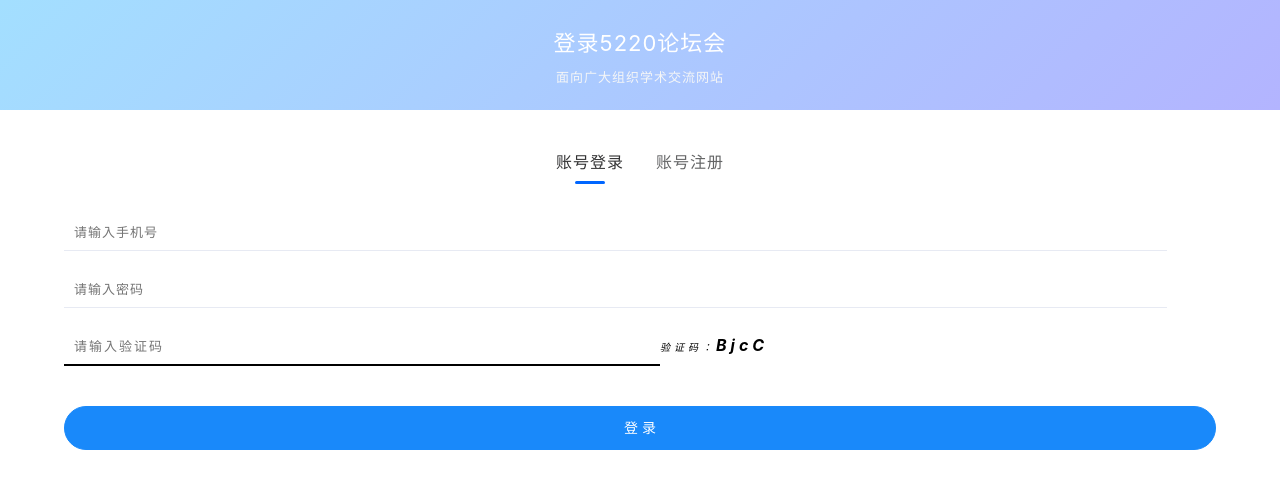
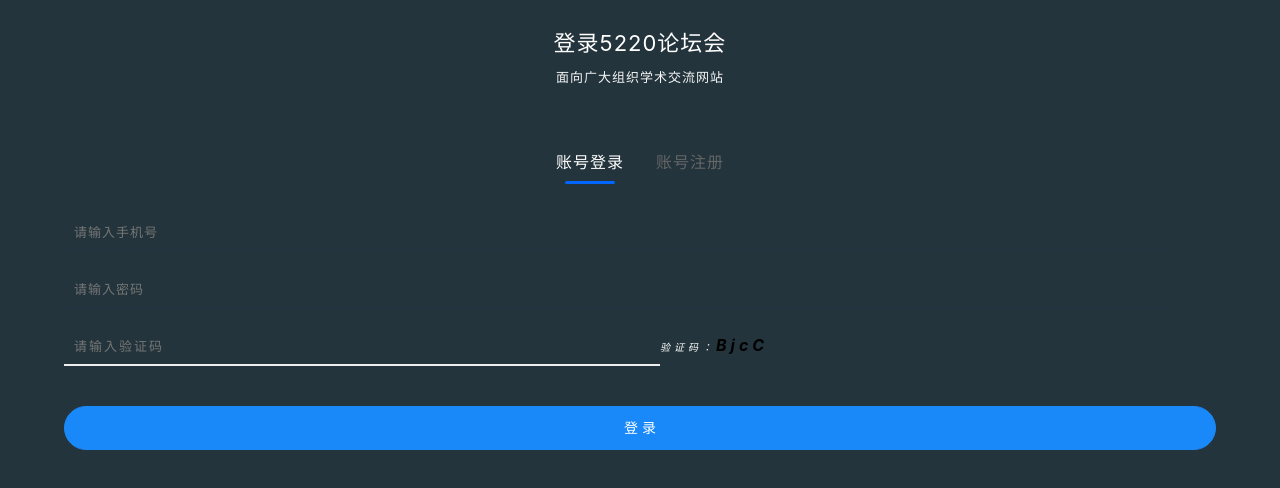
Before and after one commit to ltf-space/technology-forum-app, a Vue app: page /login in a window 1280 px wide. Shown: the top 488 px of the page. Built offline with nearby package versions, Linux system fonts and the light colour scheme.

Commit message:
优化代码、布局

```diff
--- a/src/components/ArticleList.vue
+++ b/src/components/ArticleList.vue
@@ -14,6 +14,7 @@
                     width="20"
                     height="20"
                     :src="base + '/file/image/' + item.author.avatar"
+                    lazy-load
                     @click.stop="clickImg($event,item.author.id)"
                 />
                 <span class="author-name">{{ item.author.nickname }}</span>
@@ -32,6 +33,7 @@
                     height="63px"
                     fit="contain"
                     :src="base + '/file/image/' + item.article.poster"
+                    lazy-load
                 />
               </div>
             </div>
@@ -56,6 +58,7 @@
                     width="20"
                     height="20"
                     :src="base + '/file/image/' + item.author.avatar"
+                    lazy-load
                 />
                 <span class="author-name">{{ item.author.nickname }}</span>
                 <van-icon color="#06f" style="padding-left: 7px;" name="wechat-pay"/>
--- a/src/components/UserArticleList.vue
+++ b/src/components/UserArticleList.vue
@@ -1,5 +1,5 @@
 <template>
-  <div style="background: ##FBFCFC  ">
+  <div style="background: ##fbfcfc">
     <div v-for="(item, index) in list" :key="index">
       <div v-if="item.hasPoster" class="item">
         <router-link :to="'/article/details/' + item.id">
@@ -11,11 +11,13 @@
               </div>
               <div class="article-poster" v-if="item.hasPoster">
                 <van-image
-                  width="100px"
-                  height="63px"
+                  width="100"
+                  height="63  "
                   fit="contain"
+                  lazy-load
                   :src="base + '/file/image/' + item.poster"
-                />
+                >
+                </van-image>
               </div>
             </div>
           </div>
--- a/src/main.js
+++ b/src/main.js
@@ -3,14 +3,15 @@ import App from './App.vue'
 import router from './router'
 import store from './store'
 // 引入vant组件库
-import Vant from 'vant';
+import Vant ,{ Lazyload } from 'vant';
 import 'vant/lib/index.css'
-
 import * as echarts from 'echarts';
 //使用echarts
 Vue.use(echarts)
 //使用vant
 Vue.use(Vant)
+// 注册时设置`lazyComponent`选项
+Vue.use(Lazyload);
 
 Vue.config.productionTip = false
 
--- a/src/utils/request.js
+++ b/src/utils/request.js
@@ -1,7 +1,10 @@
 import axios from "axios"
 import {Toast} from "vant"
 
-export const BASE_RUL = 'http://localhost:8080/api'
+// export const BASE_RUL = 'http://localhost:8080/api'
+// 可以在相同局域网下打开
+// export const BASE_RUL = 'http://192.168.31.134:8080/api'
+export const BASE_RUL = 'http://192.168.101.120:8080/api'
 
 const request = axios.create({
     baseURL: BASE_RUL,
@@ -68,7 +71,8 @@ request.interceptors.response.use(
       } else {
         // 超时处理
         if (JSON.stringify(error).includes('timeout')) {
-          Message.error('服务器响应超时，请刷新当前页')
+          // Message.error('服务器响应超时，请刷新当前页')
+          Toast.fail('服务器响应超时，请刷新当前页')
         }
         error.message = '连接服务器失败'
       }
--- a/src/views/Login.vue
+++ b/src/views/Login.vue
@@ -28,7 +28,7 @@
       <input
         placeholder="请输入验证码"
         v-model="getStrCode"
-        class="input_code"
+        class=" input input_code"
       />
       <em class="strCode" @click="referCode"><span>验证码：</span><strong>{{code}}</strong></em>
       <van-button
@@ -231,16 +231,22 @@ export default {
   font-size: 16px;
   letter-spacing: 1px;
 }
-
+::v-deep .van-tabs__nav{
+  background: transparent;
+}
+::v-deep .van-tab--active{
+  color: #fff;
+}
 .main {
   width: 100%;
-  height: 100%;
+  height: 100vh;
+  background: #23343c;
 }
 
 .header {
   height: 110px;
-  /* background: #34495E; */
-  background-image: -moz-linear-gradient(
+  background: transparent;
+  /* background-image: -moz-linear-gradient(
     135deg,
     rgb(163, 223, 255),
     rgb(179, 180, 255)
@@ -254,7 +260,7 @@ export default {
     135deg,
     rgb(163, 223, 255),
     rgb(179, 180, 255)
-  );
+  ); */
   text-align: center;
   letter-spacing: 1px;
 }
@@ -289,6 +295,7 @@ export default {
   margin: 10px 0;
   padding: 10px;
   font-size: 13px;
+  color: #fff;
 }
 .input_phone:focus ~ .phone_border {
   transform: scale(1, 1);
@@ -302,7 +309,7 @@ export default {
   position: absolute;
   top: 46px;
   left: 0;
-  background: rgb(48, 46, 46);
+  background: #eee;
   transform: scale(0, 1);
   transition: 0.2s ease;
 }
@@ -312,14 +319,14 @@ export default {
   position: absolute;
   bottom: 200px;
   left: 0;
-  background: rgb(48, 46, 46);
+  background: #eee;
   transform: scale(0, 1);
   transition: 0.2s ease;
 }
 .input_code{
   width: 50%;
   border: none;
-  border-bottom: 2px solid #000;
+  border-bottom: 2px solid #eee;
   outline: none;
   background: transparent;
   letter-spacing: 2px;
@@ -332,6 +339,7 @@ export default {
 }
 .strCode span{
   font-size: 10px;
+  color: #fff;
 }
 .btn {
   width: 100%;
@@ -340,6 +348,6 @@ export default {
 
 ::v-deep .van-tabs__line {
   background-color: #0066ff;
-  width: 30px;
+  width: 50px;
 }
 </style>
--- a/src/views/UserPage.vue
+++ b/src/views/UserPage.vue
@@ -2,12 +2,8 @@
   <div class="body-wrapper">
     <div class="img-content"></div>
     <!-- 左上角返回按钮 -->
-    <van-icon
-      class="go-back"
-      name="arrow-left"
-      size="30px"
-      @click="goBack" />
-      <!-- 用户头像，昵称部分 -->
+    <van-icon class="go-back" name="arrow-left" size="30px" @click="goBack" />
+    <!-- 用户头像，昵称部分 -->
     <!-- 头像 -->
     <van-image
       class="round"
@@ -18,11 +14,11 @@
     />
     <div class="user-content">
       <div class="user-info">
-          <!-- 昵称，认证 -->
+        <!-- 昵称，认证 -->
         <div>
-          <div class="author-name">{{userInfo.author.nickname}}</div>
-          <van-icon color="#06f" name="wechat-pay"/>
-          <span class="author-des">{{userInfo.author.school}}</span>
+          <div class="author-name">{{ userInfo.author.nickname }}</div>
+          <van-icon color="#06f" name="wechat-pay" />
+          <span class="author-des">{{ userInfo.author.school }}</span>
         </div>
         <!-- 关注 -->
         <div>
@@ -35,10 +31,14 @@
       <div class="user-article-video">
         <van-tabs>
           <van-tab title="文章列表">
-            <user-article-list class="listContent" :list="userInfo" :isIcon='false'></user-article-list>
+            <user-article-list
+              class="listContent"
+              :list="articles"
+              :isIcon="false"
+            ></user-article-list>
           </van-tab>
           <van-tab title="视频列表">
-            <video-list :videoList='userVideo'></video-list>
+            <video-list :videoList="userVideo"></video-list>
           </van-tab>
         </van-tabs>
       </div>
@@ -47,77 +47,91 @@
 </template>
 
 <script>
-import { userArticle } from '../api/article'
-import { userVideo } from '../api/video'
-import {BASE_RUL} from "@/utils/request";
+import { userArticle } from "../api/article";
+import { userVideo } from "../api/video";
+import { BASE_RUL } from "@/utils/request";
 import UserArticleList from "@/components/UserArticleList";
 import VideoList from "@/components/VideoList";
 export default {
   name: "UserPage",
-  components: { UserArticleList ,VideoList },
+  components: { UserArticleList, VideoList },
   data() {
     return {
       // 用户id
       uid: "",
       // 用户文章信息
-      userInfo:null,
+      userInfo: null,
       // 用户视频信息
-      userVideo:null,
-      base:BASE_RUL
+      userVideo: null,
+      base: BASE_RUL,
     };
+  },
+  computed: {
+    articles() {
+      return this.userInfo.articles || [];
+    },
   },
   created() {
     this.uid = this.$route.params.uid;
-    this.getUserInfo(this.uid)
+    this.getUserInfo(this.uid);
   },
   methods: {
     // 获取用户信息
-    async getUserInfo(uid){
-      const res_article = await userArticle(uid)
-      if(!res_article.status)this.$toast.info('获取用户文章信息失败')
-      this.userInfo = res_article.data
-      const res_video = await userVideo(uid)
-      if(!res_video.status)this.$toast.info('获取用户视频信息失败')
-      this.userVideo = res_video.data
-      console.log(res_video);
+    async getUserInfo(uid) {
+      const res_article = await userArticle(uid);
+      if (!res_article.status) this.$toast.info("获取用户文章信息失败");
+      this.userInfo = res_article.data;
+      // console.log(this.userInfo);
+      const res_video = await userVideo(uid);
+      if (!res_video.status) this.$toast.info("获取用户视频信息失败");
+      this.userVideo = res_video.data;
+      // console.log(res_video);
     },
-    goBack(){
-      this.$router.back()
-    }
+    goBack() {
+      this.$router.back();
+    },
   },
 };
 </script>
 <style scoped>
-.body-wrapper{
+.body-wrapper {
   width: 100%;
   height: 100vh;
   position: relative;
   /* background: #eee; */
 }
-.img-content{
+.img-content {
   width: 100%;
   height: 160px;
-  background: url('../assets/background.jpg') no-repeat 0 0 / 100% 160px ;
+  /* background: url("../assets/background.jpg") no-repeat 0 0 / 100% 160px; */
+  background: url("../assets/background.jpg");
+  background-repeat: no-repeat;
+  background-size: 100% 100%;
   position: relative;
 }
-.go-back{
+.go-back {
   position: fixed;
   left: 8px;
   top: 10px;
 }
-.round{
+.round {
   position: absolute;
   left: 10px;
   top: 135px;
   border: 1px solid rgb(207, 106, 106);
 }
-.user-info{
+.user-content{
+  width: 100%;
+  height: calc(100vh - 160px);
+  overflow: hidden;
+}
+.user-info {
   margin: 40px 0 0 0;
   padding: 6px 10px;
   background: #fff;
   display: flex;
   justify-content: space-between;
-  box-shadow: 0 2px 12px 0 rgba(0, 0, 0, 0.1);
+  /* box-shadow: 0 2px 12px 0 rgba(0, 0, 0, 0.1); */
   border-bottom: 2px solid #eee;
 }
 .author-name {
@@ -125,14 +139,14 @@ export default {
   font-weight: 600;
   font-size: 12px;
   letter-spacing: 1px;
-  color: rgba(0, 0, 0, .9);
+  color: rgba(0, 0, 0, 0.9);
 }
 .author-des {
   font-size: 12px;
   letter-spacing: 1px;
-  color: rgba(0, 0, 0, .6);
+  color: rgba(0, 0, 0, 0.6);
 }
-.listContent{
+.listContent {
   padding: 0 6px;
   height: calc(100vh - 294px);
   overflow-y: auto;
```
Also changed, not shown: src/router/index.js (+7 -0 lines).
